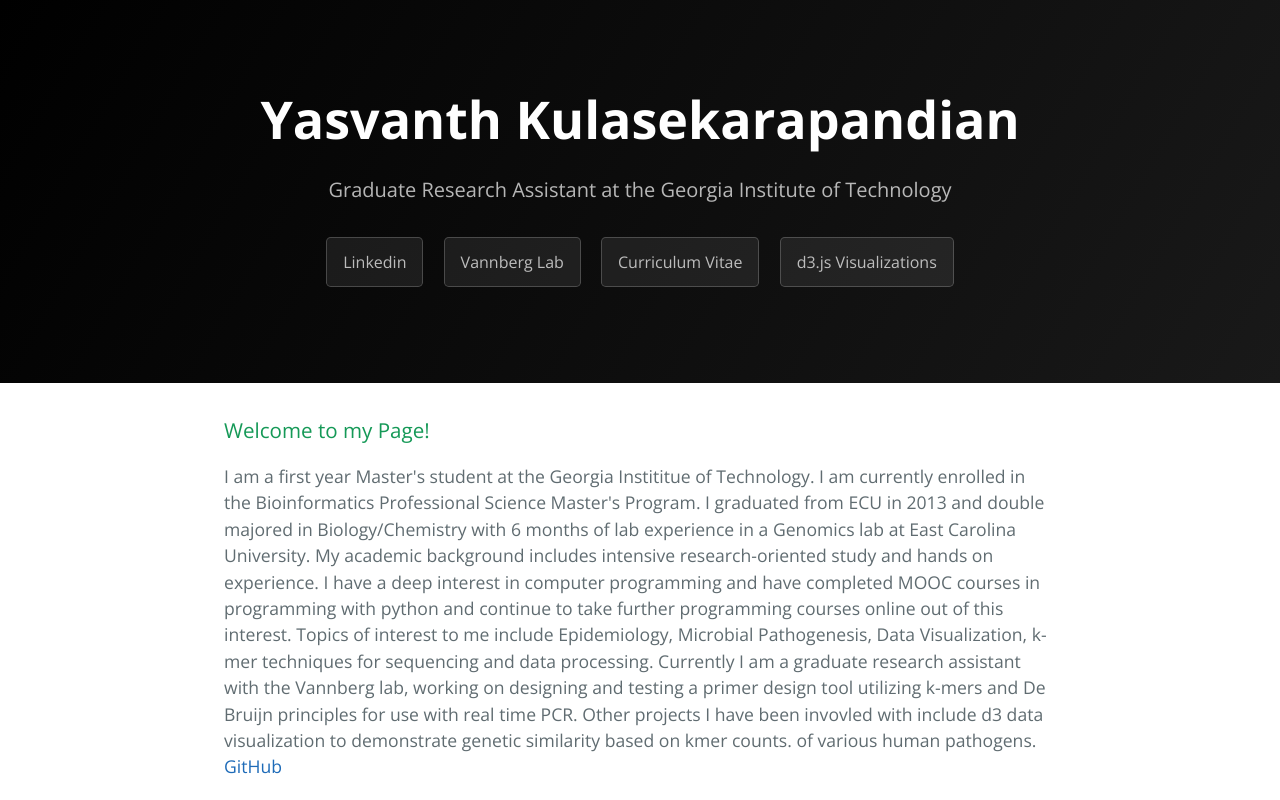
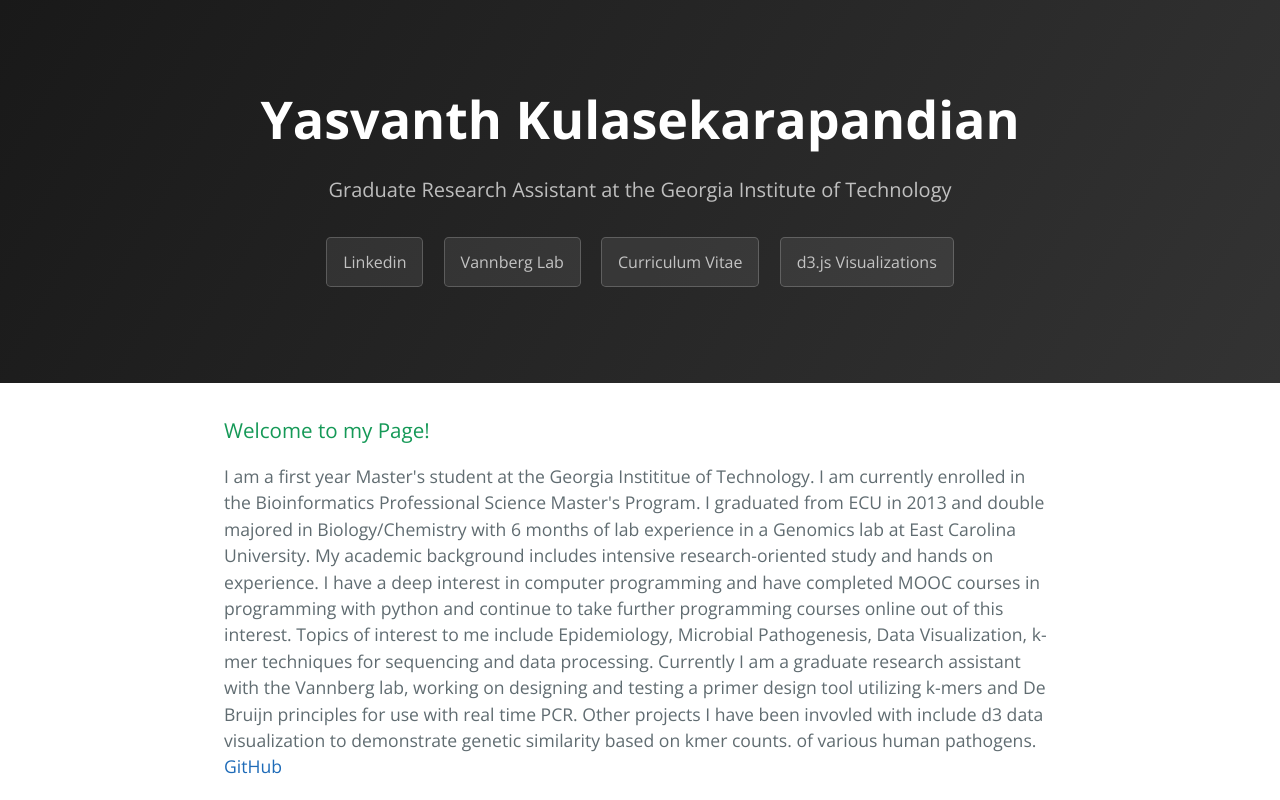
Before and after one commit to yeshtables/yeshtables.github.io, a plain HTML site: page index.html in a window 1280 px wide. Shown: the top 800 px of the page. Drawn offline with nearby package versions, Linux system fonts and the light colour scheme.

Commit message:
Update stylesheet.css

```diff
--- a/stylesheets/stylesheet.css
+++ b/stylesheets/stylesheet.css
@@ -57,7 +57,7 @@ a {
   color: #fff;
   text-align: center;
   background-color: #000000;
-  background-image: linear-gradient(120deg, #000000, #191919); }
+  background-image: linear-gradient(120deg, #191919, #333333); }
 
 @media screen and (min-width: 64em) {
   .page-header {
```
